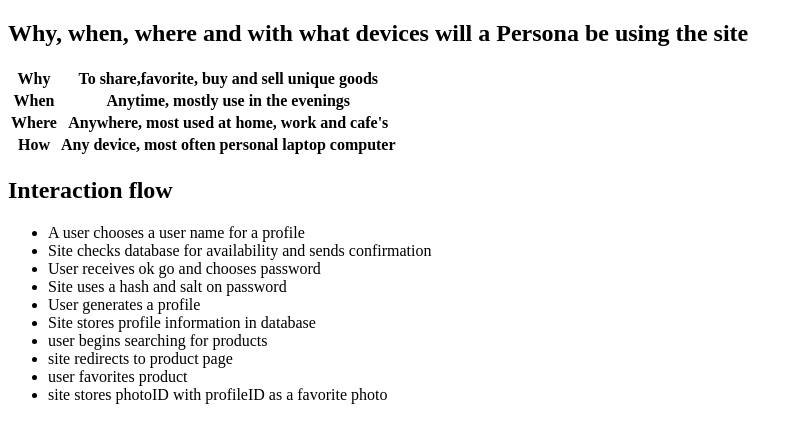
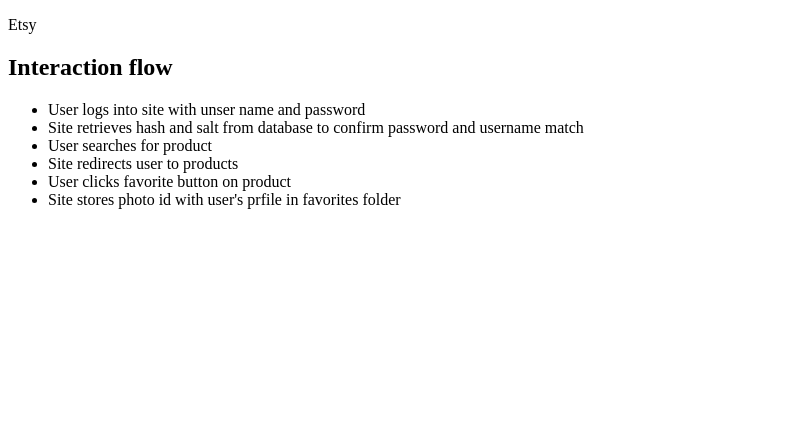
Before and after one commit to DanielleM565/data-design, a PHP site: page /use-case.php in a window 1280 px wide. Shown: the top 443 px of the page, without its empty margins (0-803 px from the left). Run offline with PHP 8.4, Linux system fonts and the light colour scheme; lists and menus that the app fills with data are empty.

Commit message:
made some minor detail changes to all pages

```diff
--- a/epic/use-case.php
+++ b/epic/use-case.php
@@ -7,37 +7,16 @@
 		</title>
 	</head>
 	<body>
-		<h2>Why, when, where and with what devices will a Persona be using the site </h2>
-			<table>
-				<tr>
-					<th>Why</th>
-					<th>To share,favorite, buy and sell unique goods</th>
-				</tr>
-				<tr>
-					<th>When</th>
-					<th>Anytime, mostly use in the evenings</th>
-				</tr>
-				<tr>
-					<th>Where</th>
-					<th>Anywhere, most used at home, work and cafe's</th> <!--public and private internet connections-->
-				</tr>
-				<tr>
-					<th>How</th>
-					<th>Any device, most often personal laptop computer</th>
-				</tr>
+		<p>Etsy </p>
 			</table>
 			<h2>Interaction flow</h2>
 		<ul>
-			<li>A user chooses a user name for a profile</li>
-			<li>Site checks database for availability and sends confirmation</li>
-			<li>User receives ok go and chooses password</li>
-			<li>Site uses a hash and salt on password</li> <!--Does not save password-->
-			<li>User generates a profile</li>
-			<li>Site stores profile information in database</li>
-			<li>user begins searching for products</li>
-			<li>site redirects to product page</li>
-			<li>user favorites product</li>
-			<li>site stores photoID with profileID as a favorite photo</li>
+			<li>User logs into site with unser name and password</li>
+			<li>Site retrieves hash and salt from database to confirm password and username match</li>
+			<li>User searches for product</li>
+			<li>Site redirects user to products</li>
+			<li>User clicks favorite button on product</li>
+			<li>Site stores photo id with user's prfile in favorites folder</li>
 		</ul>
 	</body>
 </html>
```
Also changed, not shown: epic/conceptual-model.php (+11 -11 lines), epic/persona.php (+2 -7 lines).
